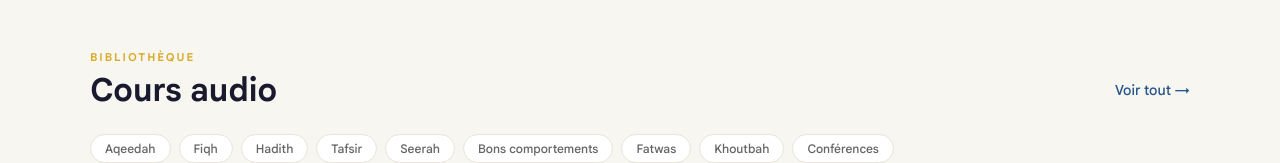
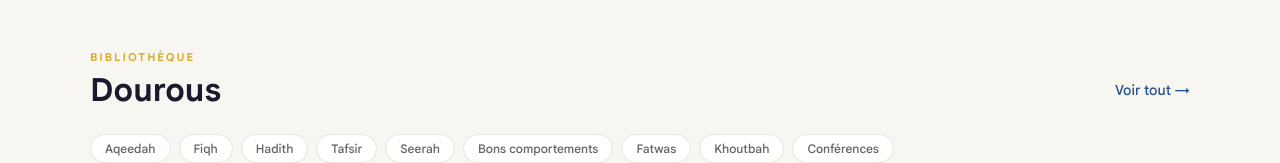
Before and after one commit to Ibr4hima/jangsadine, a Next.js app: page / in a window 1280 px wide. Shown: the part 866-1029 px from the top of the page. Built offline with nearby package versions, Linux system fonts and the light colour scheme; no server answers; the database is empty.

Commit message:
mise a jour

```diff
--- a/src/app/page.tsx
+++ b/src/app/page.tsx
@@ -198,7 +198,7 @@ export default function Accueil() {
           </p>
           <div style={{ display: 'flex', alignItems: 'center', justifyContent: 'space-between', marginBottom: '24px', flexWrap: 'wrap', gap: '12px' }}>
             <h2 style={{ fontSize: '32px', fontWeight: 700, color: 'var(--texte)' }}>
-              Cours audio
+              Dourous
             </h2>
             <Link href="/audio" style={{ fontSize: '14px', color: 'var(--bleu)', fontWeight: 500 }}>
               Voir tout →
```
